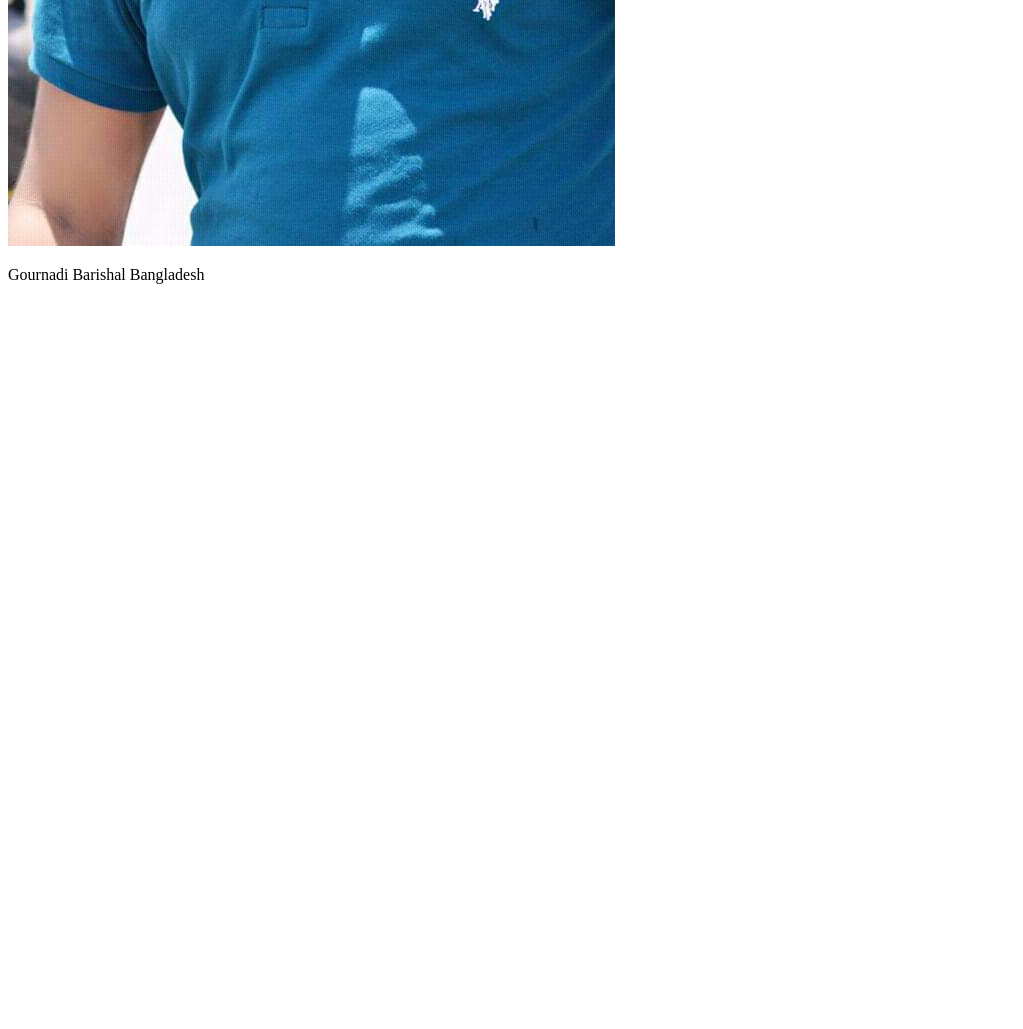
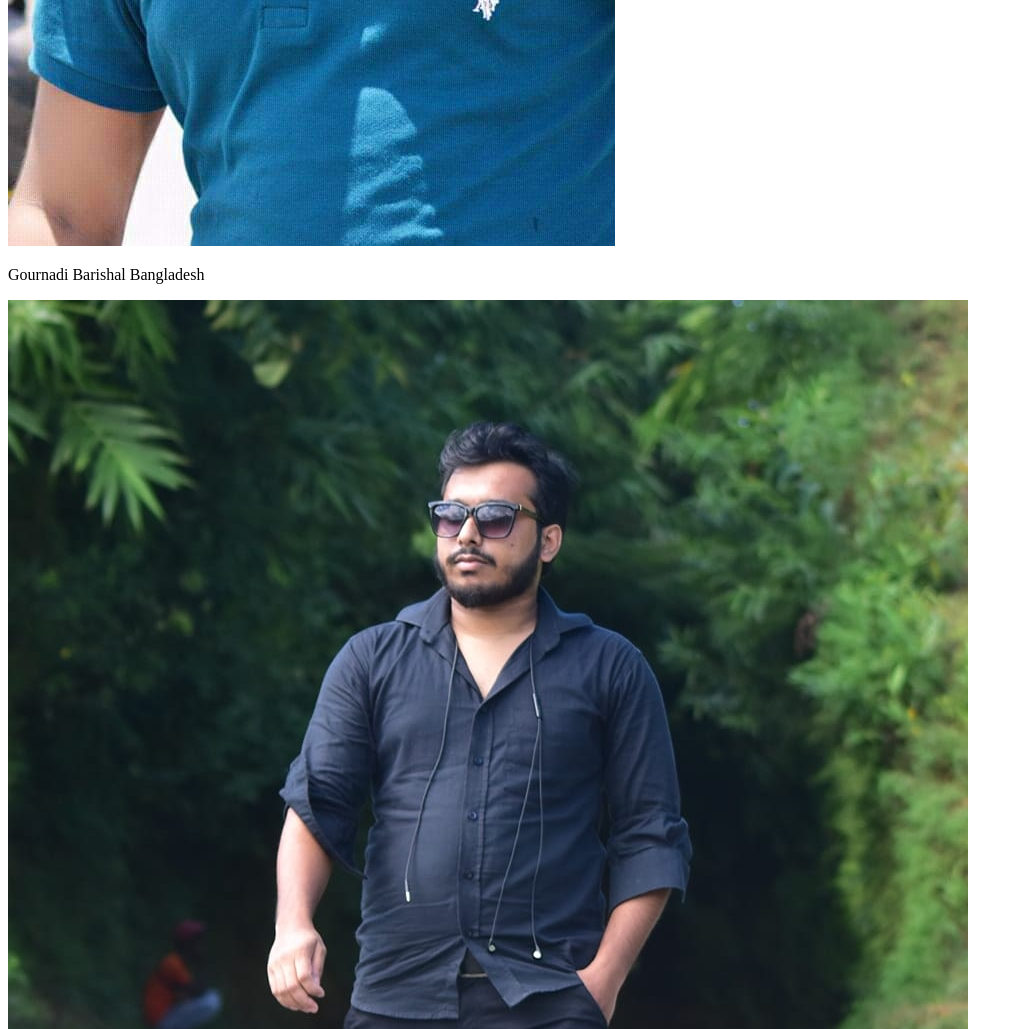
Before and after one commit to jahidulislam3/my-2nd-repo, a plain HTML site: page index.html in a window 1280 px wide. Shown: the part 911-1940 px from the top of the page, without its empty margins (0-1023 px from the left). Before the commit the page ends 1211 px from the top, so only its background shows below. Drawn offline with Linux system fonts and the light colour scheme.

Commit message:
picture add

```diff
--- a/index.html
+++ b/index.html
@@ -12,5 +12,6 @@
     <h2> I am a Jahidul Islam</h2>
     <img src="picture/1.jpg" alt="">
     <p>Gournadi Barishal Bangladesh</p>
+    <img src="picture/261676668_1643244126013089_2912956048119101088_n.jpg" alt="">
 </body>
 </html>
```
